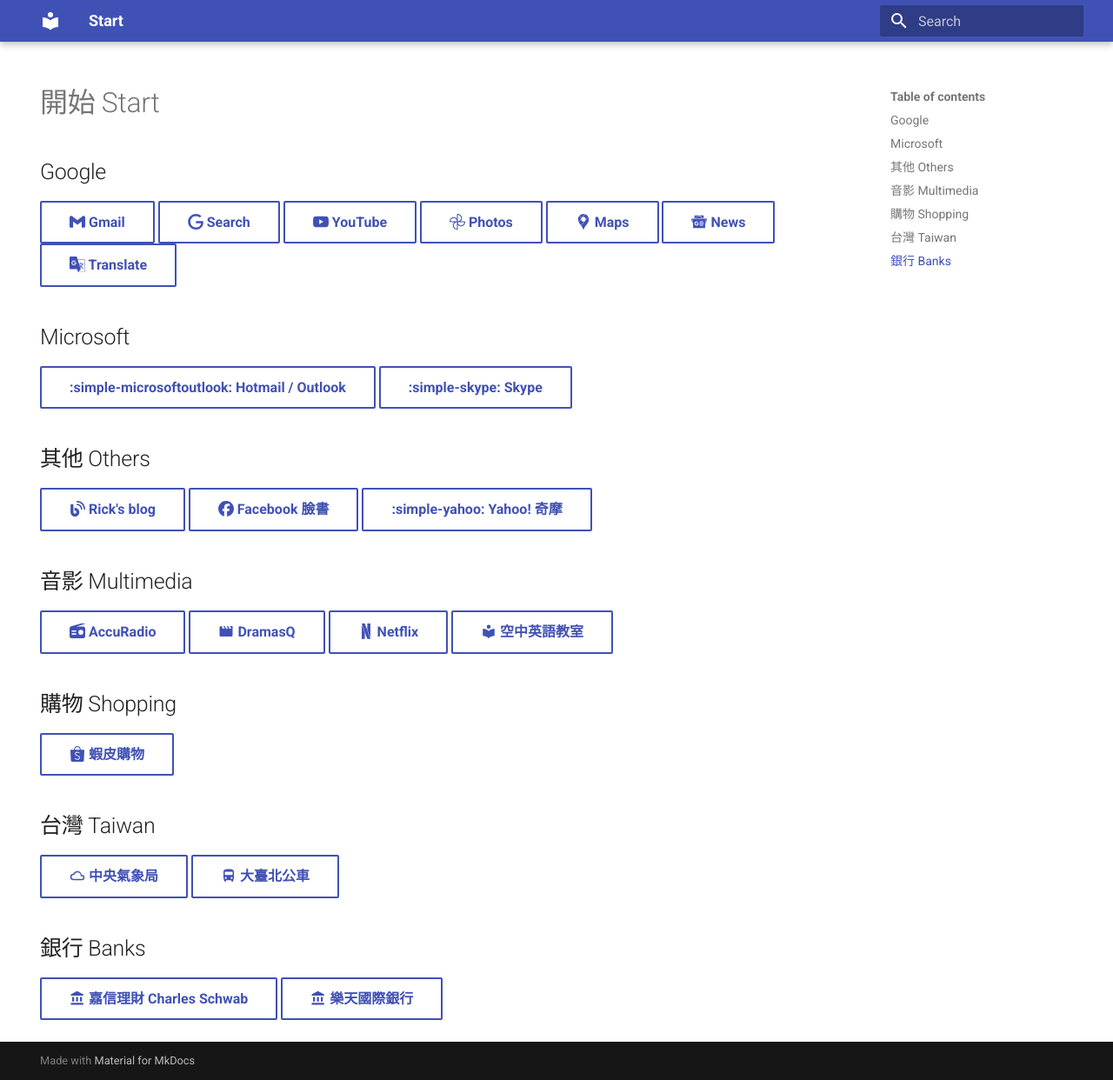
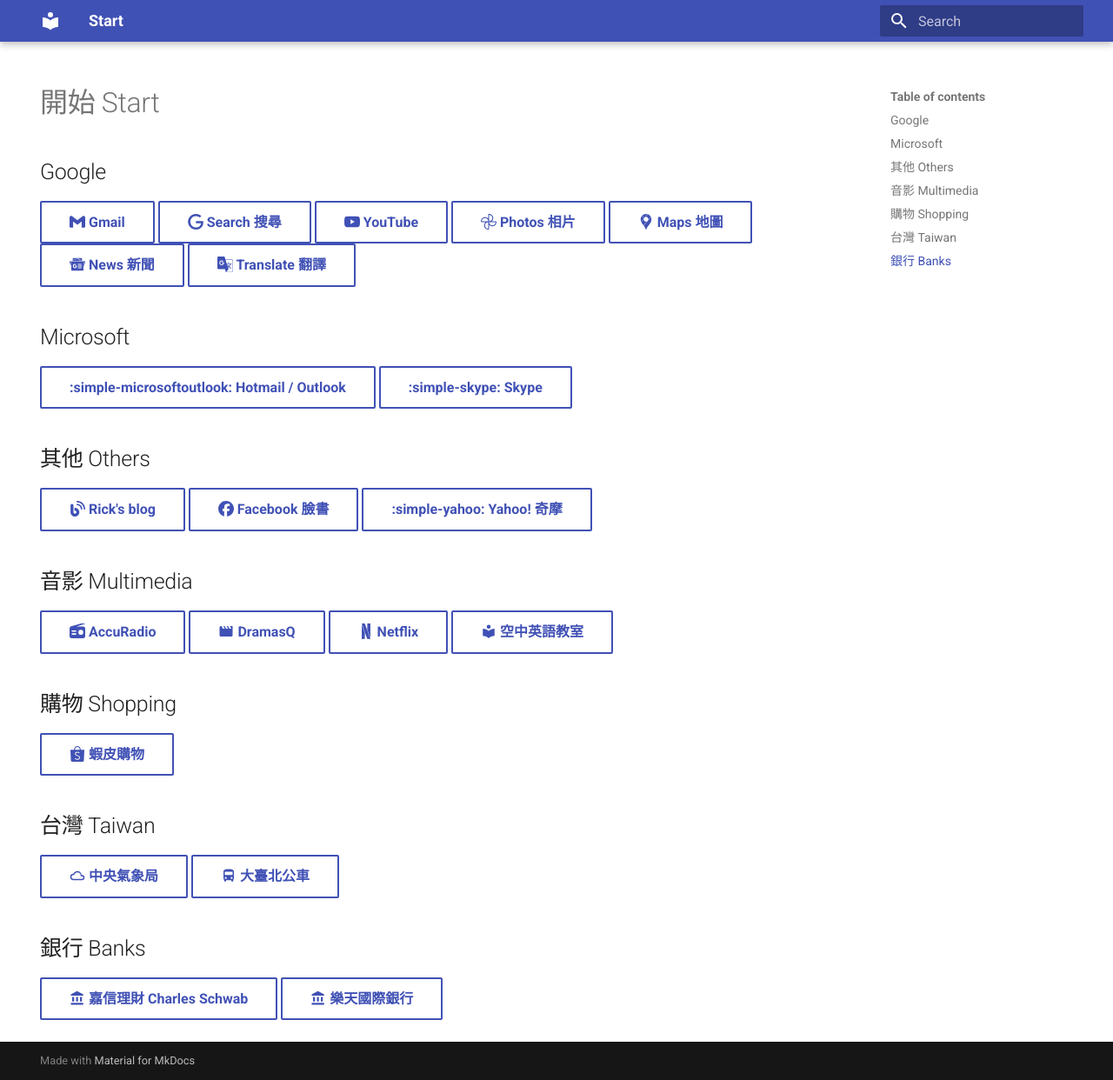
Before and after one commit to rlan/start-page, an MkDocs documentation site: the page built from docs/index.md, in a window 1280 px wide and 1242 px high. Shown: the whole window at 87% size. Built offline with MkDocs 1.6.1 and Material for MkDocs 9.7.7, drawn with Linux system fonts in a browser that asks for light colours.

Commit message:
Translation

```diff
--- a/docs/index.md
+++ b/docs/index.md
@@ -8,12 +8,12 @@ hide:
 ## Google
 
 [ :simple-gmail: Gmail ](https://mail.google.com/){ .md-button }
-[ :simple-google: Search ](https://google.com/){ .md-button }
+[ :simple-google: Search 搜尋 ](https://google.com/){ .md-button }
 [ :simple-youtube: YouTube ](https://youtube.com/){ .md-button }
-[ :simple-googlephotos: Photos ](https://photos.google.com/){ .md-button }
-[ :simple-googlemaps: Maps ](https://maps.google.com/){ .md-button }
-[ :simple-googlenews: News ](https://news.google.com/){ .md-button }
-[ :simple-googletranslate: Translate ](https://translate.google.com/){ .md-button }
+[ :simple-googlephotos: Photos 相片 ](https://photos.google.com/){ .md-button }
+[ :simple-googlemaps: Maps 地圖 ](https://maps.google.com/){ .md-button }
+[ :simple-googlenews: News 新聞 ](https://news.google.com/){ .md-button }
+[ :simple-googletranslate: Translate 翻譯 ](https://translate.google.com/){ .md-button }
 
 ## Microsoft
 
```
